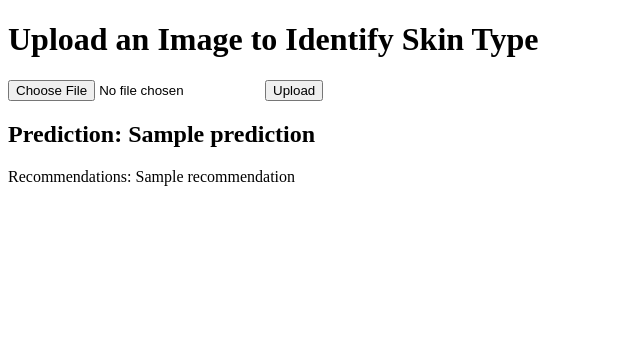
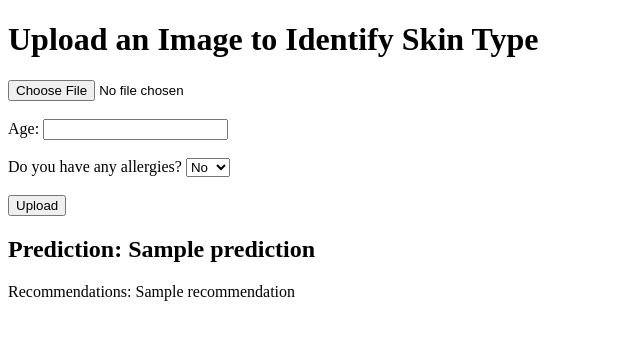
Before and after one commit to SANJANASOLANGA/SkinTypeClassification, a Flask app: template templates/index.html in a window 1280 px wide. Shown: the top 340 px of the page, without its empty margins (0-640 px from the left). Run offline with Flask 3, Linux system fonts and the light colour scheme; the template is opened without the code that fills it: most values are stand-ins (such as "Sample title", 1, 10 or a date in 2020).

Commit message:
Check age and allergies

```diff
--- a/templates/index.html
+++ b/templates/index.html
@@ -9,12 +9,22 @@
     <h1>Upload an Image to Identify Skin Type</h1>
     <form action="/predict" method="post" enctype="multipart/form-data">
         <input type="file" name="file" accept="image/*" required onchange="previewImage(event)">
+        <br><br>
+        <label for="age">Age:</label>
+        <input type="number" name="age" id="age" required>
+        <br><br>
+        <label for="allergies">Do you have any allergies? </label>
+        <select name="allergies" id="allergies" required>
+            <option value="no">No</option>
+            <option value="yes">Yes</option>
+        </select>
+        <br><br>
         <input type="submit" value="Upload">
     </form>
 
     {% if image_file %}
         <h2>Uploaded Image:</h2>
-        <img src="{{ url_for('static', filename='uploads/' ~ image_file) }}" alt="Uploaded Image" width="300">
+        <img src="{{ url_for('static', filename=image_file) }}" alt="Uploaded Image" width="300">
     {% endif %}
 
     {% if prediction %}
```
